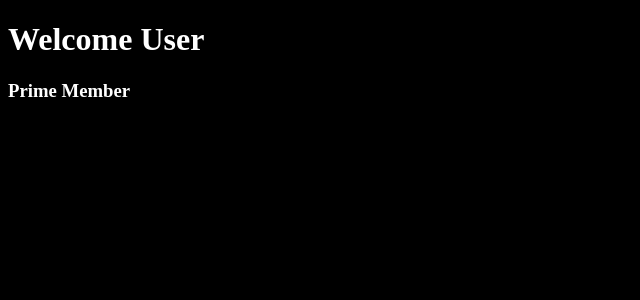
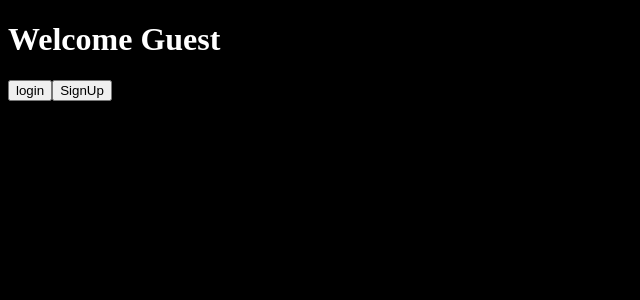
Before and after one commit to Arvindkr123/LearnReactMySide, a React (Create React App) app: page / in a window 1280 px wide. Shown: the top 300 px of the page, without its empty margins (0-640 px from the left). Built offline with nearby package versions, Linux system fonts and the light colour scheme.

Commit message:
login and logout page with conditional

```diff
--- a/src/App.js
+++ b/src/App.js
@@ -1,14 +1,40 @@
-import React, { Component } from 'react'
-import User from './User';
+import React, { Component } from "react";
+import Guest from "./Guest";
+import User from "./User";
 
 export default class App extends Component {
+  state = {
+    isLoggedIn: false,
+  };
+
+  clickLogOut = () => {
+    this.setState({ isLoggedIn: false });
+  };
+  clickLogin = () => {
+    this.setState({ isLoggedIn: true });
+  };
   render() {
-    const primeMember = this.props.primeMember;
+    const isLoggedIn = this.state.isLoggedIn;
+    let consumer;
+    // if (isLoggedIn) {
+    //   return <User data={this.clickLogOut} />;
+    // } else {
+    //   return <Guest data={this.clickLogin} />;
+    // }
+    // if (isLoggedIn) {
+    //   consumer = <User data={this.clickLogOut} />;
+    // } else {
+    //   consumer = <Guest data={this.clickLogin} />;
+    // }
+    // return <>{consumer}</>
     return (
       <>
-        <h1>Welcome User</h1>
-        {primeMember && <User/>}
+        {isLoggedIn ? (
+          <User data={this.clickLogOut} />
+        ) : (
+          <Guest data={this.clickLogin} />
+        )}
       </>
-    )
+    );
   }
 }
--- a/src/Guest.js
+++ b/src/Guest.js
@@ -3,9 +3,11 @@ import React, { Component } from 'react'
 export default class Guest extends Component {
   render() {
     return (
-      <div>
-
-      </div>
+      <>
+        <h1>Welcome Guest</h1>
+        <button onClick={this.props.data}>login</button>
+        <button>SignUp</button>
+      </>
     )
   }
 }
--- a/src/User.js
+++ b/src/User.js
@@ -1,7 +1,12 @@
-import React, { Component } from "react";
+import React, { Component } from 'react'
 
 export default class User extends Component {
   render() {
-    return <h3>Prime Member</h3>;
+    return (
+      <>
+        <h1>Welcome Arvind</h1>
+        <button onClick={this.props.data}>logOut</button>
+      </>
+    )
   }
 }
--- a/src/index.js
+++ b/src/index.js
@@ -3,7 +3,4 @@ import ReactDOM from "react-dom/client";
 import App from "./App";
 
 // ReactDOM.render(<App/> , document.getElementById('root'))
-ReactDOM.createRoot(document.getElementById("root")).render(
-  <App primeMember={true} />
-//   <App primeMember={false} />
-);
+ReactDOM.createRoot(document.getElementById("root")).render(<App />);
```
